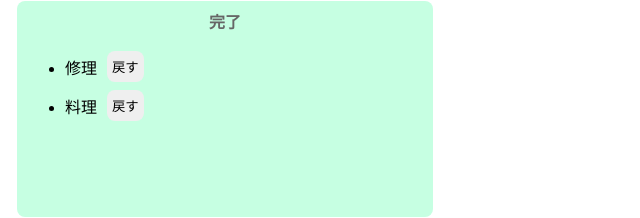
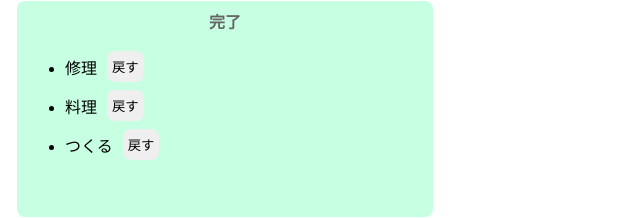
Before and after one commit to na0ki-y/todo-codesandbox, a website built with Parcel: page index.html in a window 1280 px wide. Shown: the part 288-506 px from the top of the page, without its empty margins (0-640 px from the left). Built offline with nearby package versions, Linux system fonts and the light colour scheme.

Commit message:
private check　Update 3 files

```diff
--- a/index.html
+++ b/index.html
@@ -24,6 +24,8 @@
 		<ul>
 			<div class="list-row"><li>修理</li><button>戻す</button></div>
 			<div class="list-row"><li>料理</li><button>戻す</button></div>
+			<div class="list-row"><li>つくる</li><button>戻す</button></div>
+
 		</ul>
 	</div>
 
```
Also changed, not shown: dist/index.html.
